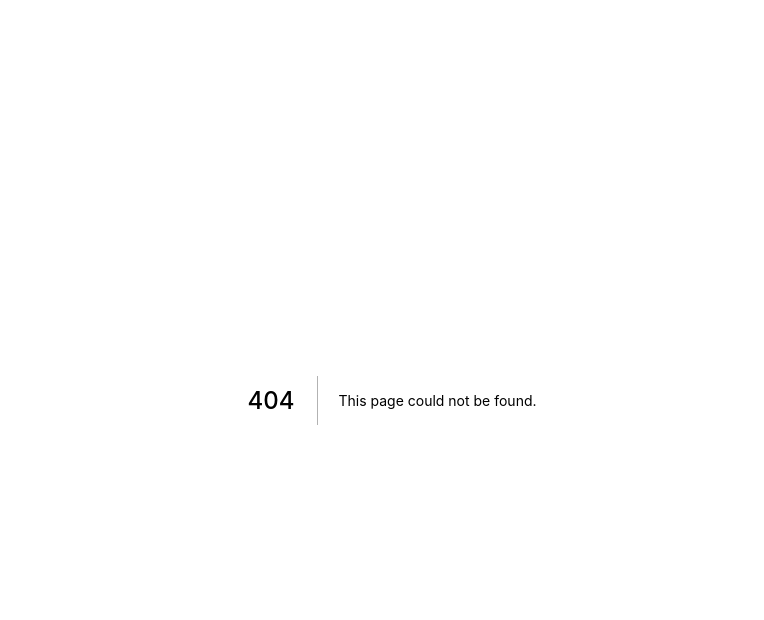
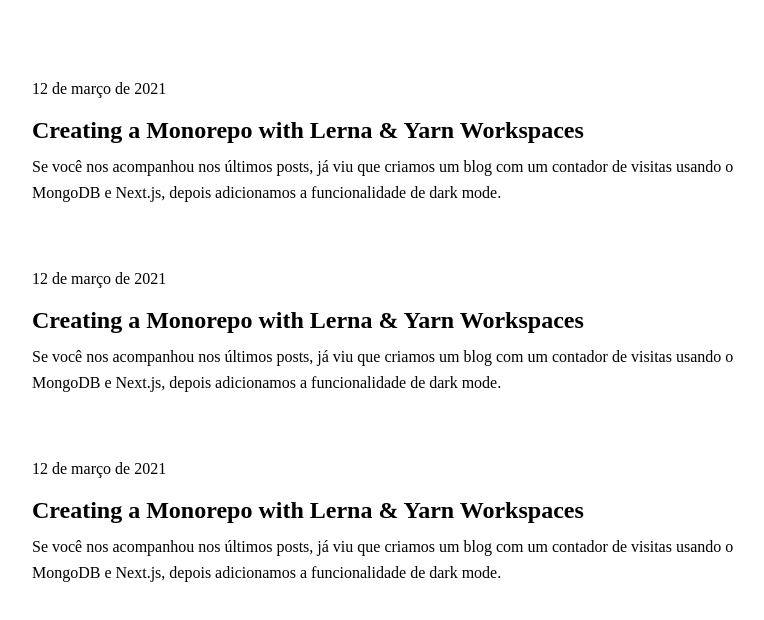
Before and after one commit to viniciusmendite/ignite-ignews, a Next.js app: page /posts in a window 1280 px wide. Before the commit this address had no page. Shown: the top 620 px of the page, without its empty margins (248-1012 px from the left). Built offline with nearby package versions, Linux system fonts and the light colour scheme.

Commit message:
create page posts

```diff
--- /dev/null
+++ b/src/pages/posts/index.tsx
@@ -0,0 +1,33 @@
+import Head from 'next/head';
+
+import styles from './styles.module.scss';
+
+export default function Posts() {
+  return (
+    <>
+      <Head>
+        <title>Posts | Ignews</title>
+      </Head>
+
+      <main className={styles.container}>
+        <div className={styles.posts}>
+          <a>
+            <time>12 de março de 2021</time>
+            <strong>Creating a Monorepo with Lerna & Yarn Workspaces</strong>
+            <p>Se você nos acompanhou nos últimos posts, já viu que criamos um blog com um contador de visitas usando o MongoDB e Next.js, depois adicionamos a funcionalidade de dark mode.</p>
+          </a>
+          <a>
+            <time>12 de março de 2021</time>
+            <strong>Creating a Monorepo with Lerna & Yarn Workspaces</strong>
+            <p>Se você nos acompanhou nos últimos posts, já viu que criamos um blog com um contador de visitas usando o MongoDB e Next.js, depois adicionamos a funcionalidade de dark mode.</p>
+          </a>
+          <a>
+            <time>12 de março de 2021</time>
+            <strong>Creating a Monorepo with Lerna & Yarn Workspaces</strong>
+            <p>Se você nos acompanhou nos últimos posts, já viu que criamos um blog com um contador de visitas usando o MongoDB e Next.js, depois adicionamos a funcionalidade de dark mode.</p>
+          </a>
+        </div>
+      </main>
+    </>
+  );
+}
--- /dev/null
+++ b/src/pages/posts/styles.module.scss
@@ -0,0 +1,45 @@
+.container {
+  max-width: 1120px;
+  margin: 0 auto;
+  padding: 0 2rem;
+}
+
+.posts {
+  max-width: 720px;
+  margin: 5rem auto 0;
+
+  a {
+    display: block;
+
+    & + a {
+      margin-top: 2rem;
+      padding-top: 2rem;
+      border-top: 1px solid var(--gray-700);
+    }
+
+    time {
+      font-size: 1rem;
+      display: flex;
+      align-items: center;
+      color: var(--gray-300);
+    }
+
+    strong {
+      display: block;
+      font-size: 1.5rem;
+      margin-top: 1rem;
+      line-height: 2rem;
+      transition: color 0.2s;
+    }
+
+    p {
+      color: var(--gray-300);
+      margin-top: 0.5rem;
+      line-height: 1.625rem;
+    }
+
+    &:hover strong {
+      color: var(--yellow-500);
+    }
+  }
+}
--- a/src/styles/global.scss
+++ b/src/styles/global.scss
@@ -9,6 +9,7 @@
 
   --gray-100: #e1e1e6;
   --gray-300: #a8a8b3;
+  --gray-700: #323238;
   --gray-800: #29292e;
   --gray-850: #1f2729;
   --gray-900: #121214;
```
